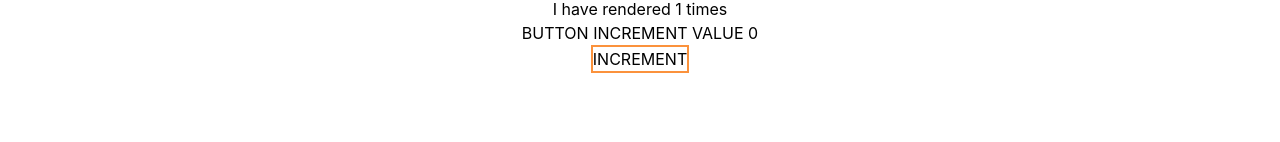
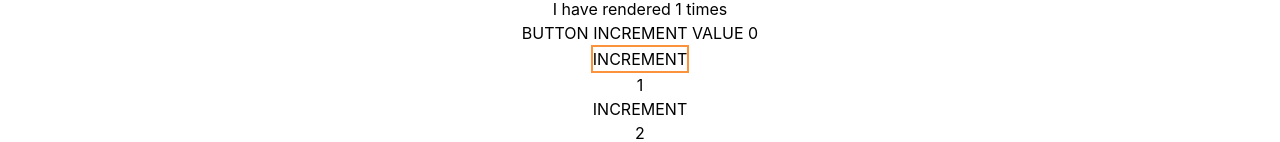
Before and after one commit to GURUNMG/REACT_JS, a React (Create React App) app: page / in a window 1280 px wide. Shown: the part 791-933 px from the top of the page. Before the commit the page ends 864 px from the top, so only its background shows below. Built offline with nearby package versions, Linux system fonts and the light colour scheme.

Commit message:
useMemo included

```diff
--- a/src/App.js
+++ b/src/App.js
@@ -18,6 +18,8 @@ import Update from './HOOKS/Intro';
 import Color from './HOOKS/Usestate';
 // useEffect
 import Use from './HOOKS/useEffect';
+// useMemo
+import Memo from './HOOKS/useMemo';
 
 import Members from './components/List';
 const Division = (a,b) => {
@@ -68,6 +70,7 @@ function App() {
       <Update></Update>
       <Color></Color>
       <Use></Use>
+     <Memo></Memo>
     </div>
   );
 }
--- /dev/null
+++ b/src/HOOKS/useMemo.js
@@ -0,0 +1,34 @@
+import React, {useState, useMemo} from "react";
+
+
+function Memo()
+{
+ const[number,setNumber]=useState(1);
+
+ const INCREMENT=()=>{
+  setNumber(prev=>prev+1);
+ }
+ const product=useMemo(()=>{
+  // console.log("product")
+  return slow(number)
+ },[number])
+
+ return(
+  <div>
+   <h1>{number}</h1>
+   <button type="button" onClick={INCREMENT}>INCREMENT</button>
+   <h2>{product}</h2>
+  </div>
+ )
+}
+
+function slow(num)
+{
+ for (let i=0; i<10000; i++);
+ return num*2;
+}
+export default Memo;
+
+// useMemo is used when the function returning value is slow we can try useMemo
+// it can also be used, when the differtent obj values are same no need to rendetr the obj
+// always
```
